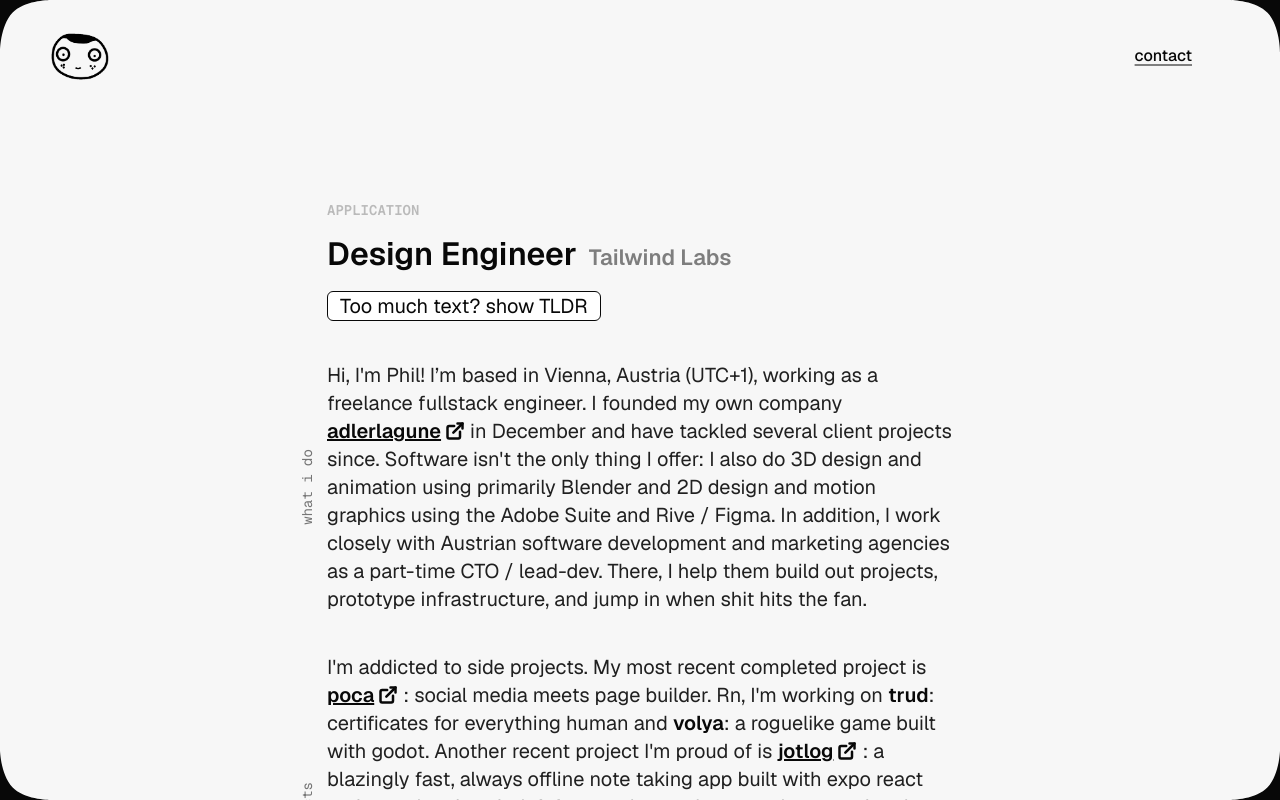
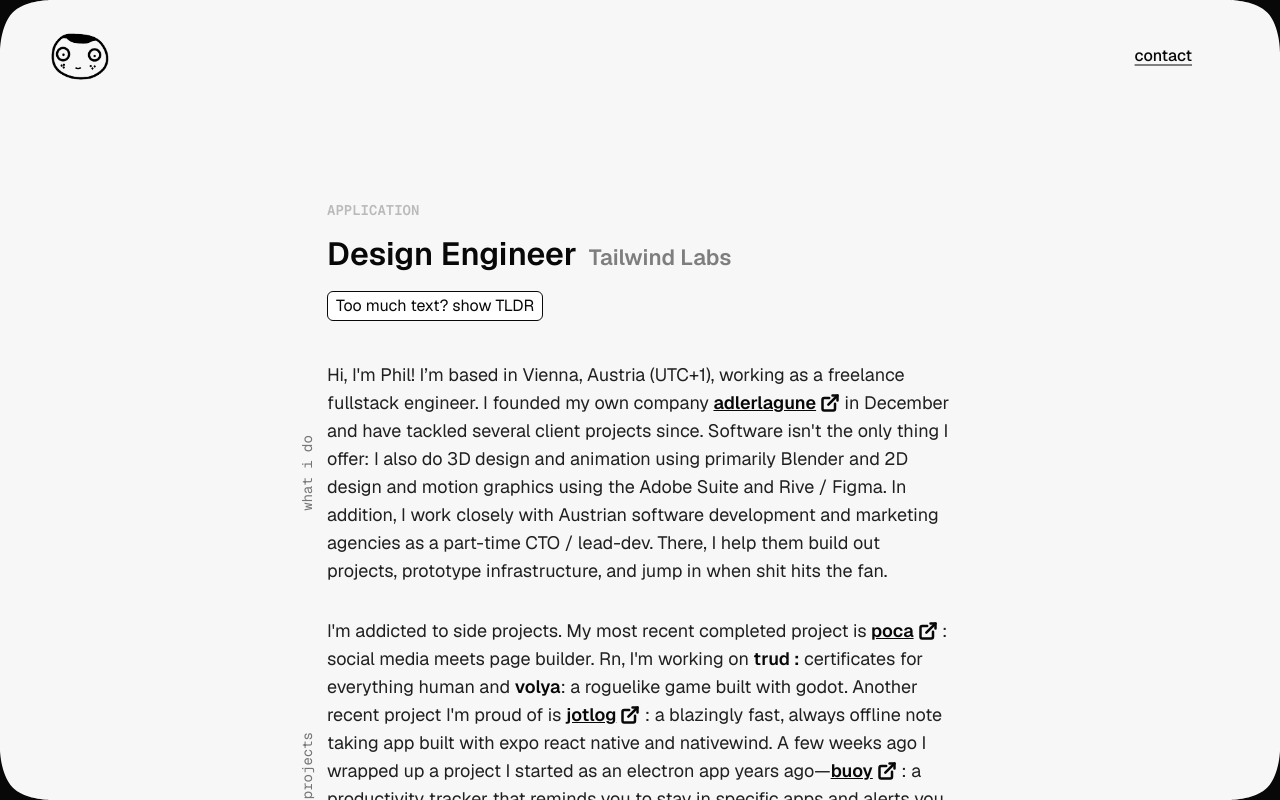
Before and after one commit to philparzer/website-v3, a Next.js app: page /tailwind in a window 1280 px wide. Shown: the top 800 px of the page. Built offline with nearby package versions, Linux system fonts and the light colour scheme.

Commit message:
decrease text size

```diff
--- a/app/tailwind/page.tsx
+++ b/app/tailwind/page.tsx
@@ -29,17 +29,17 @@
             setIsTLDRShown(!isTLDRShown);
             window.scrollTo({ top: 0, behavior: "smooth" });
           }}
-          className="text-base sm:text-[20px] sm:sticky mt-6 sm:mt-0 sm:top-9 z-10 bg-white dark:bg-blackout border dark:border-whiteout/50 rounded-md px-2 sm:px-3 py-0.5 border-blackout"
+          className="text-base sm:sticky mt-6 sm:mt-0 sm:top-9 z-10 bg-white dark:bg-blackout border dark:border-whiteout/50 rounded-md px-2 py-0.5 border-blackout"
         >
           {!isTLDRShown
             ? "Too much text? show TLDR"
             : "More Details? show everything"}
         </button>
 
-        <div className="flex flex-col gap-6 sm:gap-10 mt-10 text-blackout/90 dark:text-whiteout/90">
+        <div className="flex flex-col gap-6 sm:gap-8 mt-10 text-blackout/90 dark:text-whiteout/90">
           {isTLDRShown ? (
             <TitledParagraph title="TLDR">
-              <div className="flex flex-col gap-6">
+              <div className="flex flex-col gap-2 sm:gap-3">
                 <p>
                   I’m Phil, a freelance fullstack dev based in Vienna, Austria
                   UTC+1.
@@ -127,6 +127,7 @@
                 <p>
                   I&apos;m addicted to side projects. My most recent completed
                   project is{" "}
+                  <span className="whitespace-nowrap">
                   <Link
                     href="https://mypoca.com"
                     target="_blank"
@@ -135,12 +136,13 @@
                     poca
                     <ExternalLink strokeWidth={3} width={20} />
                   </Link>{" "}
-                  : social media meets page builder. Rn, I&apos;m working on{" "}
+                  :</span> social media meets page builder. Rn, I&apos;m working on{" "}
                   <span
                     onPointerEnter={() => setIsHoveringOverTrud(true)}
                     onPointerLeave={() => setIsHoveringOverTrud(false)}
                     className="relative inline-flex dark:text-whiteout/100 gap-1 items-center font-semibold text-blackout/100"
                   >
+                    <span className="whitespace-nowrap">
                     <AnimatePresence>
                       {isHoveringOverTrud && (
                         <motion.span
@@ -161,7 +163,7 @@
                     </AnimatePresence>
                     trud
                   </span>
-                  : certificates for everything human and  <span
+                  :</span> certificates for everything human and  <span
                     onPointerEnter={() => setIsHoveringOverVolya(true)}
                     onPointerLeave={() => setIsHoveringOverVolya(false)}
                     className="relative inline-flex dark:text-whiteout/100 gap-1 items-center font-semibold text-blackout/100"
@@ -333,7 +335,7 @@
             </>
 
           )}
-          <p className=" text-lg sm:text-[20px] my-10 sm:my-20">
+          <p className="text-base sm:text-lg my-10 sm:my-20">
             Thanks for reading this. Love your work, keep it up!
           </p>
         </div>
--- a/components/titled-paragraph.tsx
+++ b/components/titled-paragraph.tsx
@@ -11,7 +11,7 @@
       <div className="absolute  h-full -left-10 top-0 w-10 pointer-events-none">
         <h2 className="-rotate-90 w-full  h-full flex items-center justify-center text-sm font-mono lowercase opacity-60 whitespace-nowrap">{title}</h2>
       </div>
-      <div className="text-lg sm:text-[20px]">{children}</div>
+      <div className="text-base sm:text-lg">{children}</div>
     </div>
   );
 };
```
